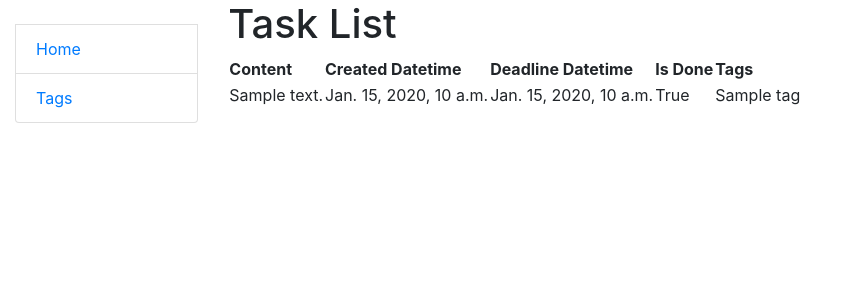
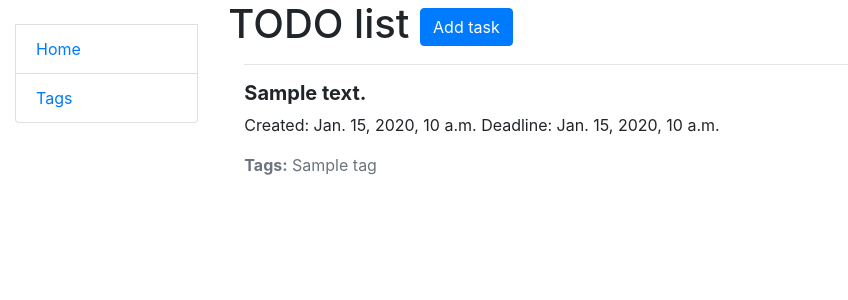
Before and after one commit to NazarHladaniuk/todo-list, a Django app: page / in a window 1280 px wide. Shown: the top 300 px of the page, without its empty margins (0-848 px from the left). Run offline with Django 4.2, Linux system fonts and the light colour scheme; tables that the repository leaves empty hold one stand-in row (values such as "Sample post").

Commit message:
add class view for Tasks

```diff
--- a/templates/includes/sidebar.html
+++ b/templates/includes/sidebar.html
@@ -1,5 +1,5 @@
 <ul class="sidebar-nav list-group">
   <br>
-  <li class="list-group-item"><a href="{% url 'todo:home' %}">Home</a></li>
+  <li class="list-group-item"><a href="{% url 'todo:task-list' %}">Home</a></li>
   <li class="list-group-item"><a href="{% url 'todo:tag-list' %}">Tags</a></li>
 </ul>
--- a/templates/todo/home.html
+++ /dev/null
@@ -1,31 +0,0 @@
-{% extends "base.html" %}
-
-{% block content %}
-  <h1>Task List</h1>
-  <table>
-    <thead>
-      <tr>
-        <th>Content</th>
-        <th>Created Datetime</th>
-        <th>Deadline Datetime</th>
-        <th>Is Done</th>
-        <th>Tags</th>
-      </tr>
-    </thead>
-    <tbody>
-      {% for task in tasks %}
-        <tr>
-          <td>{{ task.content }}</td>
-          <td>{{ task.created_datetime }}</td>
-          <td>{{ task.deadline_datetime }}</td>
-          <td>{{ task.is_done }}</td>
-          <td>
-            {% for tag in task.tags.all %}
-              {{ tag.name }}{% if not forloop.last %}, {% endif %}
-            {% endfor %}
-          </td>
-        </tr>
-      {% endfor %}
-    </tbody>
-  </table>
-{% endblock %}
--- a/templates/todo/tag_list.html
+++ b/templates/todo/tag_list.html
@@ -4,7 +4,7 @@
   <h1>
     Tags List
     <a href="{% url 'todo:tag-create'%}" class="btn btn-primary link-to-page">
-      Create
+      Add
     </a>
   </h1>
 
--- /dev/null
+++ b/templates/todo/task_list.html
@@ -0,0 +1,28 @@
+{% extends "base.html" %}
+
+{% block content %}
+  <h1>
+    TODO list
+    <a href="#" class="btn btn-primary link-to-page">
+      Add task
+    </a>
+  </h1>
+  {% if task_list %}
+    <div class="ml-3">
+      {% for task in task_list %}
+          <hr>
+          <h5><strong>{{ task.content }}</strong></h5>
+          <p>Created: {{ task.created_datetime }} Deadline: {{ task.deadline_datetime }}</p>
+          <p class="text-muted"><strong>Tags:</strong>
+            {% for tag in task.tags.all %}
+              {{ tag.name }}{% if not forloop.last %}, {% endif %}
+            {% endfor %}
+          </p>
+      {% empty %}
+        <p>No tasks!</p>
+      {% endfor %}
+    </div>
+  {% else %}
+    <p>There are no tasks in list</p>
+  {% endif %}
+{% endblock %}
--- a/todo/urls.py
+++ b/todo/urls.py
@@ -1,15 +1,16 @@
 from django.urls import path
 
 from .views import (
-    home,
+    # home,
     TagListView,
     TagCreateView,
     TagUpdateView,
     TagDeleteView,
+    TaskListView,
 )
 
 urlpatterns = [
-    path("", home, name="home"),
+    # path("", home, name="home"),
     path(
         "tags/",
         TagListView.as_view(),
@@ -30,6 +31,11 @@ urlpatterns = [
         TagDeleteView.as_view(),
         name="tag-delete",
     ),
+    path(
+        "",
+        TaskListView.as_view(),
+        name="task-list",
+    ),
 ]
 
 
--- a/todo/views.py
+++ b/todo/views.py
@@ -3,14 +3,6 @@ from django.urls import reverse_lazy
 from django.views import generic
 
 from todo.models import Tag, Task
-
-
-def home(request):
-    tasks = Task.objects.all()
-    context = {
-        "tasks": tasks,
-    }
-    return render(request, "todo/home.html", context=context)
 
 
 class TagListView(generic.ListView):
@@ -34,3 +26,7 @@ class TagUpdateView(generic.UpdateView):
 class TagDeleteView(generic.DeleteView):
     model = Tag
     success_url = reverse_lazy("todo:tag-list")
+
+
+class TaskListView(generic.ListView):
+    model = Task
```
